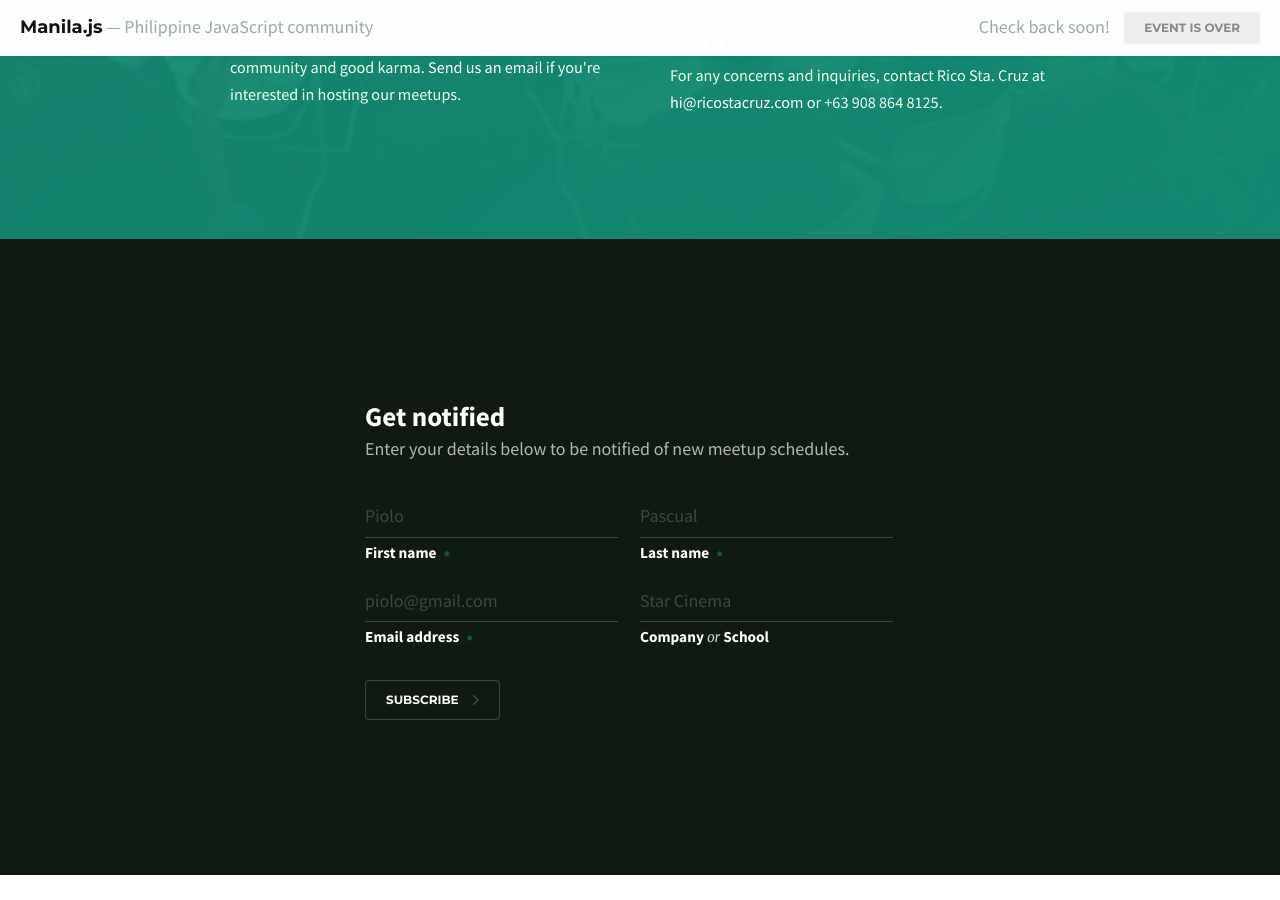
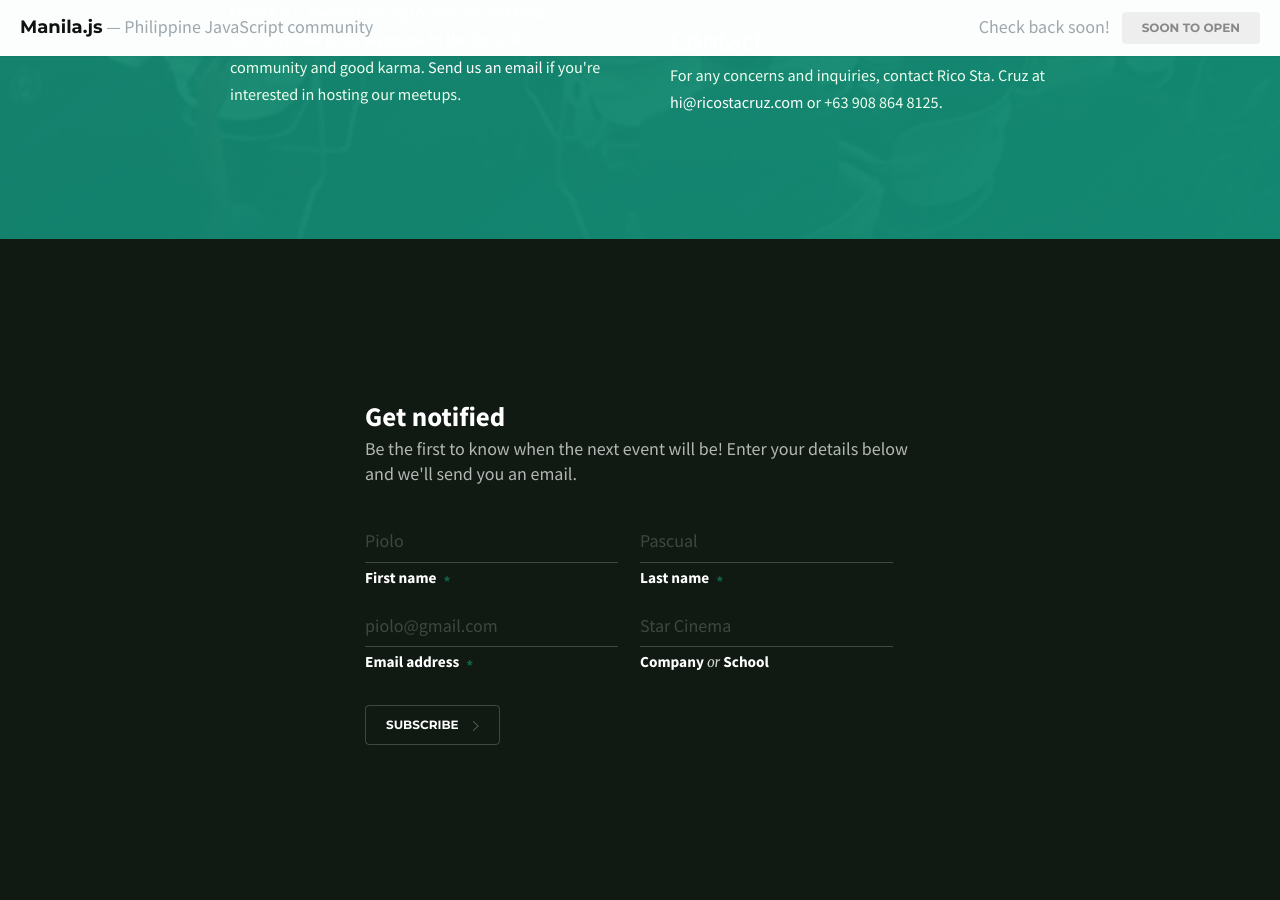
Before and after one commit to manilajs/manilajs.com, a Jekyll site: the page built from index.md, in a window 1280 px wide and 900 px high, scrolled down 3583 px. Built offline with Jekyll 4.4.1, drawn with Linux system fonts in a browser that asks for light colours; nearby versions of some CDN libraries; some web fonts are replaced; before the commit the page ends 4458 px from its top, so only the background shows below that; some of the changed text lies outside the part shown.

Commit message:
Update registration link for 016.

```diff
--- a/index.md
+++ b/index.md
@@ -14,9 +14,9 @@ event:
   location: Silicon Valley Insight, BGC
 
 registration:
-  date: 2015-08-03
-  state: over # announce | open | closed | over
-  signup: "http://goo.gl/forms/xH2LVnhmDl"
+  date:
+  state: announce # announce | open | closed | over
+  signup:
 
 hero:
   color: "#203a4f"
```
